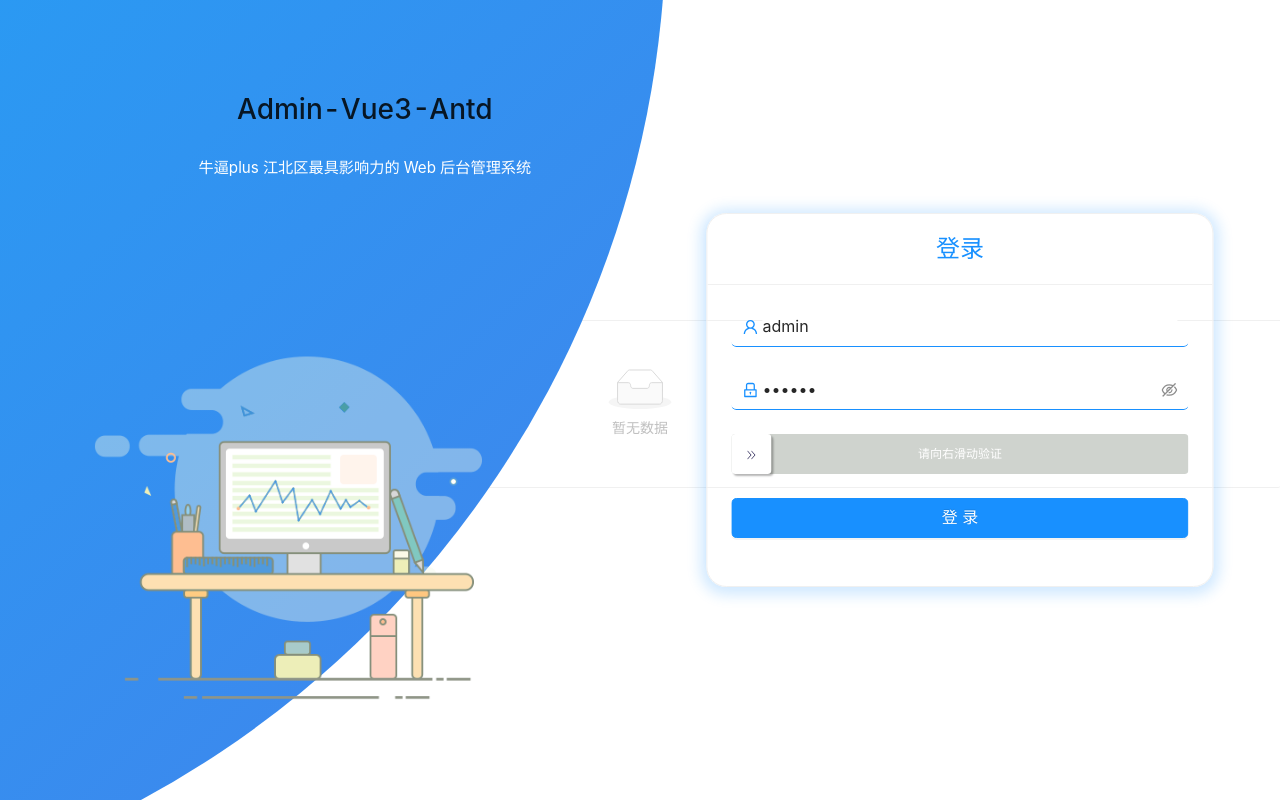
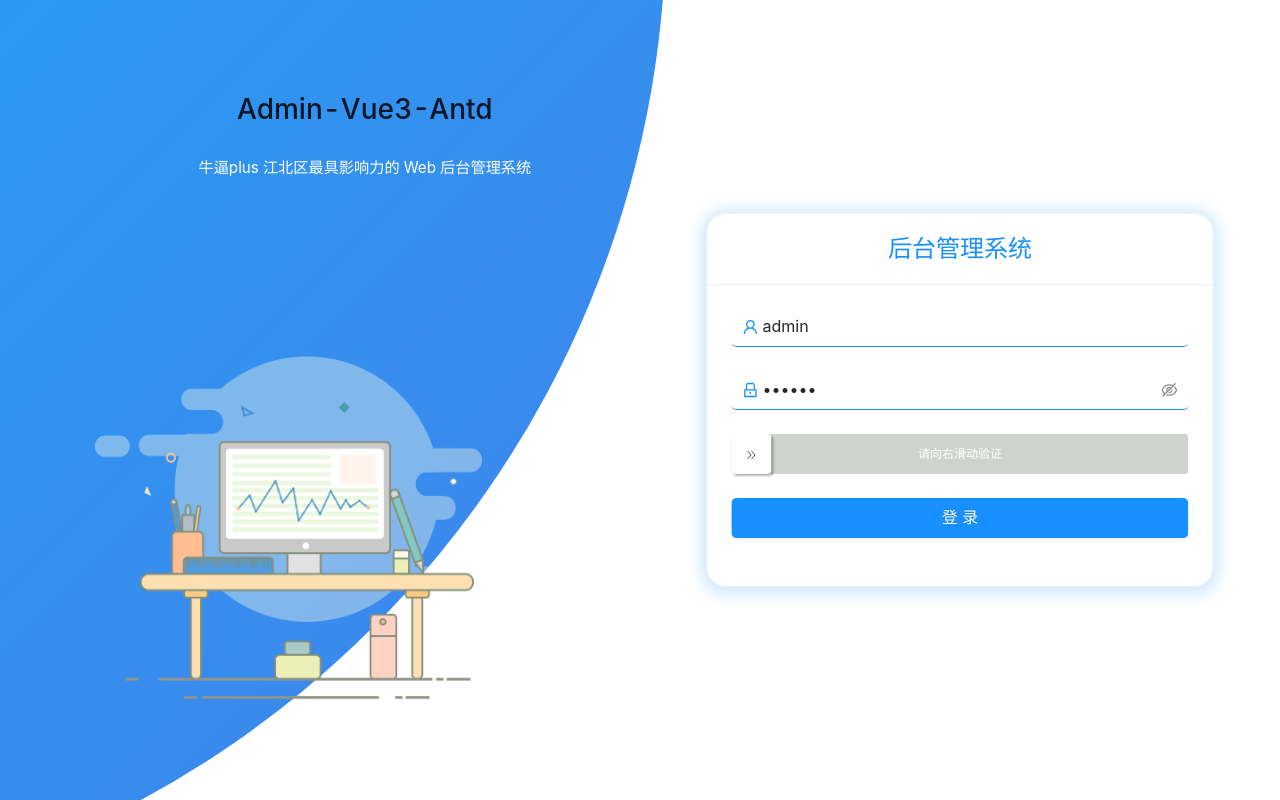
Before and after one commit to andphp/admin-vue3-antd-js, a Vue app: page /#/login in a window 1280 px wide. Built offline with nearby package versions, Linux system fonts and the light colour scheme.

Commit message:
update login

```diff
--- a/src/views/account/Login.vue
+++ b/src/views/account/Login.vue
@@ -6,7 +6,7 @@
         <!-- 登录 -->
         <div class="signin">
           <a-card
-            :title="signUpMode ? $t('登录加载') : $t('登录标签')"
+            :title="signUpMode ? $t('登录加载') : $t('后台标题')"
             bordered
             hoverable
             class="a-card"
@@ -82,12 +82,6 @@
         </div>
       </div>
     </div>
-    <div style="width: 319px; border: 1px solid #d9d9d9; border-radius: 4px">
-      <a-calendar :fullscreen="false" />
-    </div>
-    <div class="example">
-      <a-table :data-source="[]" :columns="columns" />
-    </div>
     <!-- 左右切换动画 -->
     <div class="panels-container">
       <div class="panel left-panel">
@@ -114,7 +108,7 @@
 <script>
 import { toRefs, reactive } from "vue";
 import { UserOutlined, LockOutlined } from "@ant-design/icons-vue";
-import { Form, Input, Card, Button, Calendar, Table } from "ant-design-vue";
+import { Form, Input, Card, Button } from "ant-design-vue";
 import SliderVerifyCode from "@/components/SliderVerifyCode/SliderVerifyCode.vue";
 import SvgIcon from "@/components/Icons/SvgIcon";
 import { useRouter } from "vue-router";
@@ -133,9 +127,7 @@ export default {
     UserOutlined: UserOutlined,
     LockOutlined: LockOutlined,
     SliderVerifyCode: SliderVerifyCode,
-    SvgIcon: SvgIcon,
-    ACalendar: Calendar,
-    ATable: Table
+    SvgIcon: SvgIcon
   },
   setup() {
     // const { t } = useI18n({ useScope: "global" });
```
